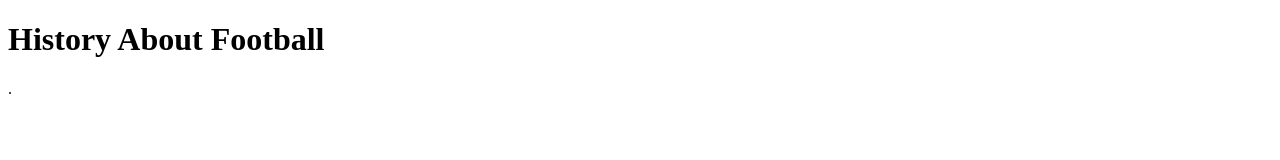
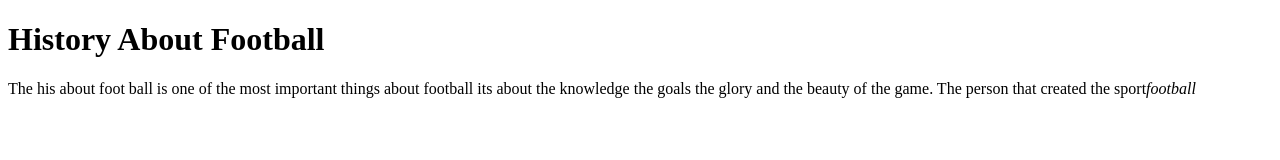
Before and after one commit to oe101184-ops/Omar-7-E, a plain HTML site: page index.html in a window 1280 px wide. Drawn offline with Linux system fonts and the light colour scheme.

Commit message:
Update index.html

```diff
--- a/index.html
+++ b/index.html
@@ -7,6 +7,6 @@
 </head>
 <body>
     <h1>History About Football</h1>
-    <p>.</p>
+    <p>The his about foot ball is one of the most important things about football its about the knowledge the goals the glory and the beauty of the game. The person that created the sport<em>football</em></p>
 </body>
 </html>
```
